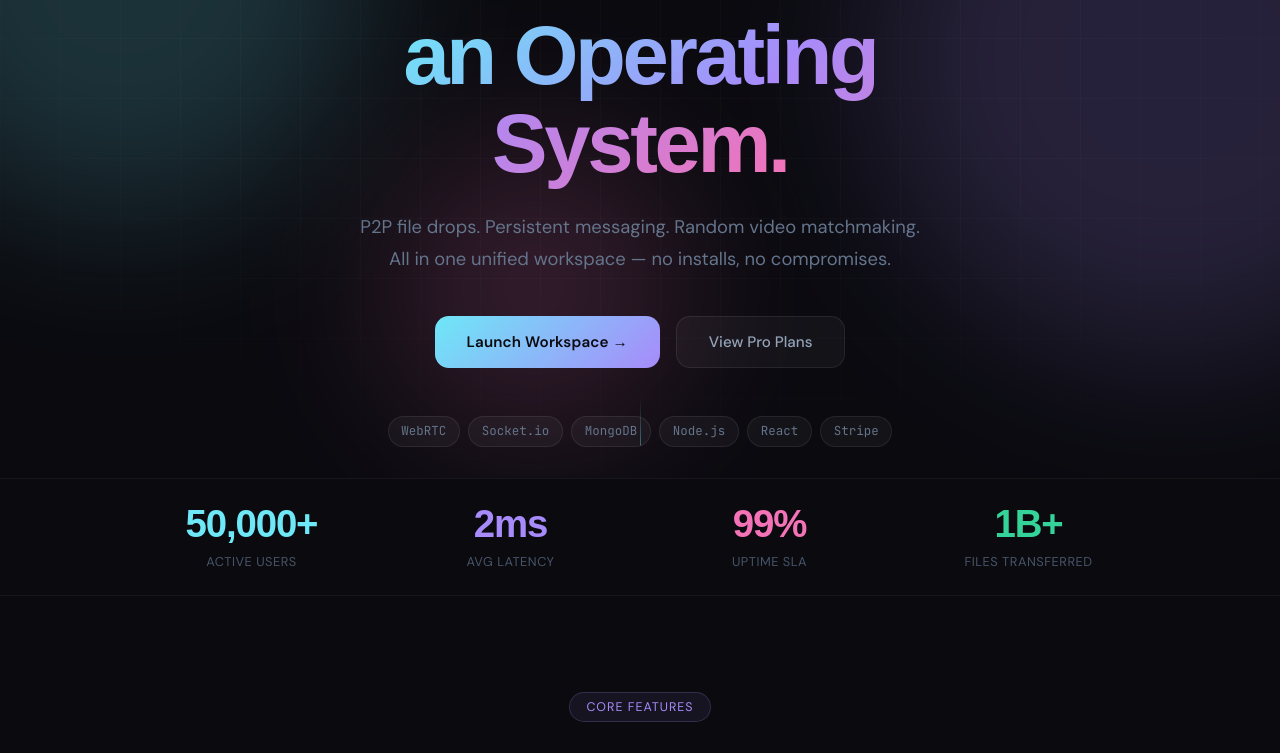
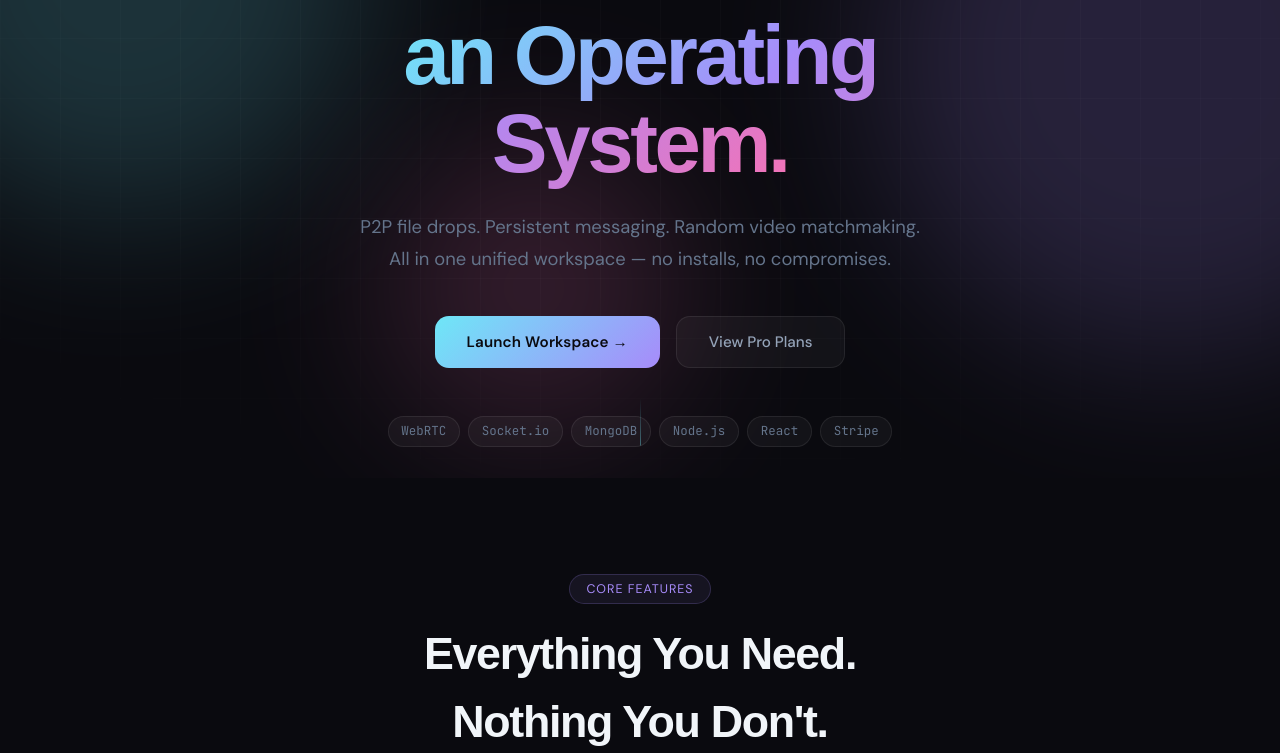
Before and after one commit to saini64833/peer-nexus-app, a React (Vite) app in the folder client/: page / in a window 1280 px wide. Shown: the part 382-1135 px from the top of the page. Built offline with nearby package versions, Linux system fonts and the light colour scheme; no server answers; a web font is replaced by a local one.

Commit message:
refactor(Home): remove commented-out Stats section from Home component

```diff
--- a/client/src/pages/Home.jsx
+++ b/client/src/pages/Home.jsx
@@ -330,17 +330,6 @@ export default function Home() {
           <div style={{ width: 1, height: 48, background: "linear-gradient(to bottom, transparent, #6ee7f7)", margin: "0 auto" }} />
         </div>
       </section>
-
-      {/* Stats */}
-      <section style={{ borderTop: "1px solid rgba(255,255,255,0.05)", borderBottom: "1px solid rgba(255,255,255,0.05)" }}>
-        <div style={{ maxWidth: 1100, margin: "0 auto", padding: "0 2rem", display: "grid", gridTemplateColumns: "repeat(4,1fr)" }}>
-          <StatCard value={50000} suffix="+" label="Active Users" color="#6ee7f7" />
-          <StatCard value={2} suffix="ms" label="Avg Latency" color="#a78bfa" />
-          <StatCard value={99} suffix="%" label="Uptime SLA" color="#f472b6" />
-          <StatCard value={1} suffix="B+" label="Files Transferred" color="#34d399" />
-        </div>
-      </section>
-
       {/* Features */}
       <section style={{ maxWidth: 1100, margin: "0 auto", padding: "6rem 2rem" }}>
         <div ref={featRef} style={{ textAlign: "center", marginBottom: "3.5rem", opacity: featVisible ? 1 : 0, transform: featVisible ? "none" : "translateY(24px)", transition: "all 0.6s" }}>
```
